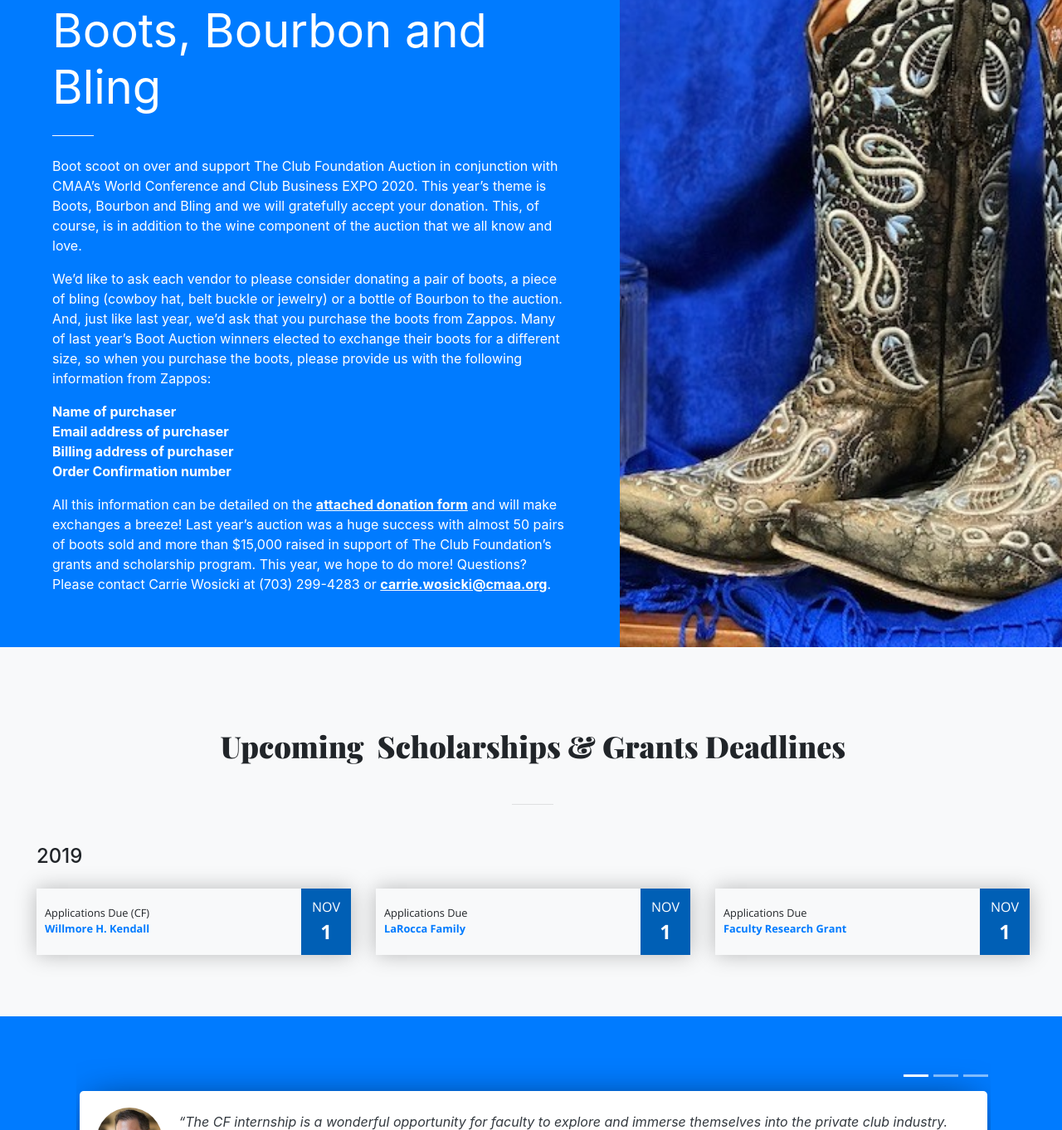
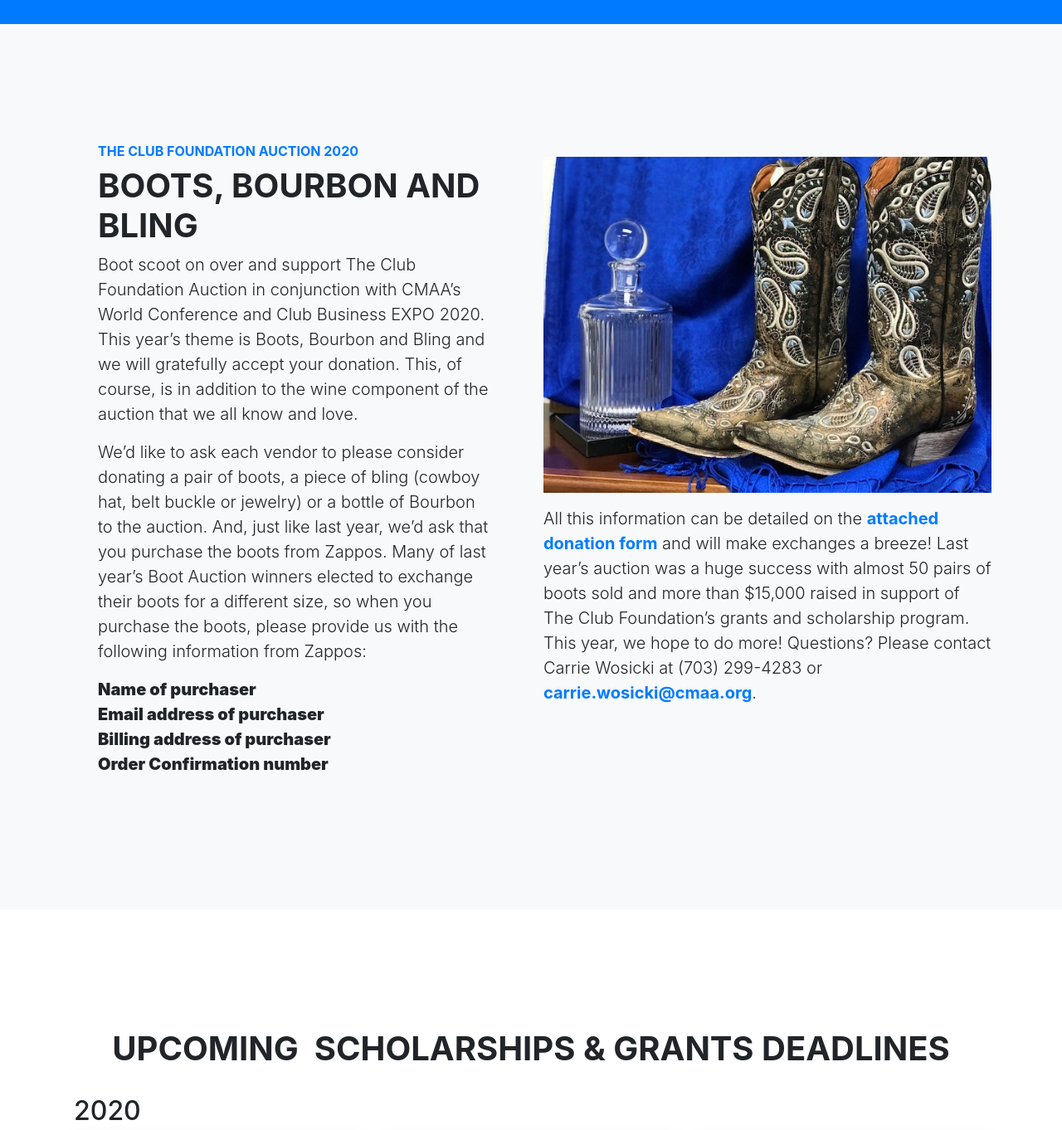
Before and after one commit to willflourance/The-Club-Foundation, a website with bundled scripts: page index.html in a window 1280 px wide. Shown: the part 1245-2607 px from the top of the page at 83% size. Built offline with nearby package versions, Linux system fonts and the light colour scheme; files whose address does not match are found by name.

Commit message:
Chnages to Homepage layout:
- Removed scroll button
- Re-organized feature section
- Removed "case study" custom styling
- more padding between content blocks
- added back application links
- applied boostrap classes to make paragraph copy more legible

```diff
--- a/index.html
+++ b/index.html
@@ -17,6 +17,11 @@
     <link href="https://fonts.googleapis.com/css?family=Playfair+Display:900" rel="stylesheet">
 
     <style>
+        section {
+            padding-top: 6rem;
+            padding-bottom: 6rem;
+        }
+
         .row {
             display: flex;
             flex-wrap: wrap;
@@ -92,22 +97,21 @@
                     <!-- <a class="btn btn-primary btn-xl js-scroll-trigger" href="#about">DONATE</a> --></div>
                 <div class="col-lg-8 mx-auto"> <a class="btn btn-primary btn-xl btn-cta" href="https://app.mobilecause.com/form/xMsKDQ">DONATE</a> </div>
             </div>
-            <div class="row">
+            <!--<div class="row">
                 <div class="col-lg-8 mx-auto my-5">
                     <h1>
                         <a id="link"> <span class="down-button"> <strong>&#10597;</strong></span></a>
                     </h1>
                 </div>
-            </div>
+            </div>-->
         </div>
     </header>
-    <section class="section"> <a name="about" class="anchor" /></a>
-        <div class="container-fluid">
+    <section class="text-white bg-primary">
+        <div class="container">
             <div class="row">
-                <div class="col-lg-8 mx-auto text-center">
-                    <h2><strong class="section-heading">About</strong></h2>
-                    <hr class=" my-5 ">
-                    <p> The Club Foundation was created in 1988 as the only 501(c)3 organization focused solely on the club industry. The Foundation seeks to fund the life cycle of a club manager’s career. Therefore, The Club Foundation provides dollars for
+                <div class="col-md-8 mx-auto text-left">
+                    <h1 class="font-weight-bold text-uppercase">About</h1>
+                    <p class="lead"> The Club Foundation was created in 1988 as the only 501(c)3 organization focused solely on the club industry. The Foundation seeks to fund the life cycle of a club manager’s career. Therefore, The Club Foundation provides dollars for
                         the following five key areas: 1) Students 2) Faculty 3) Club Managers 4) CMAA Chapters 5) Industry at Large. The Club Foundation has a donor base of constituents that seek to further the knowledge and skills of those individuals
                         that lead country clubs, yacht clubs, city clubs, and more. </p>
                 </div>
@@ -115,45 +119,51 @@
         </div>
     </section>
 
-    <section>
-        <div class="container-fluid">
-            <div class="row" style="padding: 0 0px;">
-                <div class="bg-primary col-lg-7 col-md-7">
-                    <div class="case-study">
-                        <h2 class="display-4"><strong class="">Boots, Bourbon and Bling</strong></h2>
-                        <hr class="my-4 light" align="left">
-                        <p>Boot scoot on over and support The Club Foundation Auction in conjunction with CMAA&rsquo;s World Conference and Club Business EXPO 2020. This year&rsquo;s theme is Boots, Bourbon and Bling and we will gratefully accept your donation.
+    <section class="bg-light">
+        <div class="container">
+            <div class="row px-0 py-5 ">
+
+                <div class="col-md-6 px-md-5">
+                    <h6 class="text-primary text-uppercase font-weight-bold">The Club Foundation Auction 2020</h6>
+                    <h1 class="font-weight-bold text-uppercase">Boots, Bourbon and Bling</h1>
+                    <p class="lead">Boot scoot on over and support The Club Foundation Auction in conjunction with CMAA&rsquo;s World Conference and Club Business EXPO 2020. This year&rsquo;s theme is Boots, Bourbon and Bling and we will gratefully accept your donation.
                         This, of course, is in addition to the wine component of the auction that we all know and love.</p>
-                        <p>We&rsquo;d like to ask each vendor to please consider donating a pair of boots, a piece of bling (cowboy hat, belt buckle or jewelry) or a bottle of Bourbon to the auction. And, just like last year, we&rsquo;d ask that you purchase
+                    <p class="lead">We&rsquo;d like to ask each vendor to please consider donating a pair of boots, a piece of bling (cowboy hat, belt buckle or jewelry) or a bottle of Bourbon to the auction. And, just like last year, we&rsquo;d ask that you purchase
                         the boots from Zappos. Many of last year&rsquo;s Boot Auction winners elected to exchange their boots for a different size, so when you purchase the boots, please provide us with the following information from Zappos:</p>
-                        <p><strong>Name of purchaser<br /></strong><strong>Email address of purchaser<br /></strong><strong>Billing address of purchaser<br /></strong><strong>Order Confirmation number</strong></p>
-                        <p>All this information can be detailed on the <strong><u><a href="documents/forms/CF_DonationForm2020.pdf" class="text-light">attached donation form</a></u></strong> and will make exchanges a breeze! Last year&rsquo;s auction was
-                            a huge success with almost 50 pairs of boots sold and more than $15,000 raised in support of The Club Foundation&rsquo;s grants and scholarship program. This year, we hope to do more! Questions? Please contact Carrie Wosicki
-                            at (703) 299-4283 or <strong><a class="text-white" href="mailto:carrie.wosicki@cmaa.org"><u>carrie.wosicki@cmaa.org</u></a></strong>.</p>
+                    <p class="lead font-weight-bold"><strong>Name of purchaser<br /></strong><strong>Email address of purchaser<br /></strong><strong>Billing address of purchaser<br /></strong><strong>Order Confirmation number</strong></p>
+
                 </div>
+                <div class="col-md-6">
+                    <div class="text-center py-3"> <img src="img/Boots-and-Bourbon.jpg" class="img-fluid " /></div>
+                    <p class="lead">All this information can be detailed on the <strong><a href="documents/forms/CF_DonationForm2020.pdf" class="font-weight-bold">attached donation form</a></strong> and will make exchanges a breeze! Last year&rsquo;s auction was a huge
+                        success with almost 50 pairs of boots sold and more than $15,000 raised in support of The Club Foundation&rsquo;s grants and scholarship program. This year, we hope to do more! Questions? Please contact Carrie Wosicki at (703)
+                        299-4283 or <strong><a class="font-weight-bold" href="mailto:carrie.wosicki@cmaa.org">carrie.wosicki@cmaa.org</a></strong>.</p>
+
                 </div>
-                <div class="col-lg-5 col-md-5  case-study-img-5"> </div>
+
             </div>
         </div>
     </section>
 
-    <section class="section bg-light">
-        <div class="container-fluid">
+    <section class=" my-5">
+        <div class="container">
             <div class="row">
                 <div class="mx-auto text-center">
-                    <h2 class="section-heading ">Upcoming &nbsp;Scholarships &amp; Grants Deadlines</h2>
-                    <hr class=" my-4">
+                    <h1 class="text-uppercase font-weight-bold">Upcoming &nbsp;Scholarships &amp; Grants Deadlines</h1>
                 </div>
             </div>
 
             <div class="row my-4">
-                <div class="col-12"><strong><h4>2019</h4></strong> </div>
-                <!--<div class="col-lg-4 col-md-4">
+                <div class="col-12">
+                    <h2>2020</h2>
+                </div>
+                <div class="col-lg-4 col-md-4">
                     <div class="news-box mt-3 mx-auto">
                         <div class="lead">
                             <p>Applications Due <br>
                                 <strong><strong><a href="http://www.clubfoundation.org/apply.html#students">Joe Perdue</a><br>
-              </strong></strong></p>
+              </strong></strong>
+                            </p>
                             <br>
                         </div>
                         <div class="date bg-club-managers"><span>MAy<br>
@@ -164,7 +174,8 @@
                     <div class="news-box mt-3 mx-auto">
                         <div class="lead">
                             <p>Applications Due<br>
-              <strong><strong><a href="http://www.clubfoundation.org/apply.html#students">Student Chapter Grant</a></strong></strong></p>
+                                <strong><strong><a href="http://www.clubfoundation.org/apply.html#students">Student Chapter Grant</a></strong></strong>
+                            </p>
                             <br>
                         </div>
                         <div class="date bg-club-managers"><span>May<br>
@@ -175,48 +186,52 @@
                     <div class="news-box mt-3 mx-auto">
                         <div class="lead">
                             <p>Applications Due<br>
-              <strong><strong><a href="http://www.clubfoundation.org/apply.html#faculty">Faculty Internship</a></strong></strong></p>
+                                <strong><strong><a href="http://www.clubfoundation.org/apply.html#faculty">Faculty Internship</a></strong></strong>
+                            </p>
                             <br>
                         </div>
                         <div class="date bg-faculty"><span>MAY<br>
             <strong class="day">1</strong></span></div>
                     </div>
-      </div>-->
-                <!--<div class="col-lg-4 col-md-4">
+                </div>
+                <div class="col-lg-4 col-md-4">
                     <div class="news-box mt-3 mx-auto">
                         <div class="lead">
                             <p>Applications Due <br>
                                 <strong><strong><a href="http://www.clubfoundation.org/apply.html#clubmanagers">Sally Burns Rambo</a><br>
-              </strong></strong></p>
+              </strong></strong>
+                            </p>
                             <br>
                         </div>
                         <div class="date bg-club-managers"><span>Sept<br>
           <strong class="day">1</strong></span></div>
                     </div>
-      </div>-->
-                <!--<div class="col-lg-4 col-md-4">
+                </div>
+                <div class="col-lg-4 col-md-4">
                     <div class="news-box mt-3 mx-auto">
                         <div class="lead">
                             <p>Applications Due<br>
-              <strong><strong><a href="http://www.clubfoundation.org/apply.html#clubmanagers">James B. Singerling</a></strong></strong></p>
+                                <strong><strong><a href="http://www.clubfoundation.org/apply.html#clubmanagers">James B. Singerling</a></strong></strong>
+                            </p>
                             <br>
                         </div>
                         <div class="date bg-club-managers"><span>SEPT<br>
             <strong class="day">1</strong></span></div>
                     </div>
-      </div>-->
-                <!--<div class="col-lg-4 col-md-4">
+                </div>
+                <div class="col-lg-4 col-md-4">
                     <div class="news-box mt-3 mx-auto">
                         <div class="lead">
                             <p>Applications Due (Chapter)<br>
                                 <strong><strong><a href="http://www.clubfoundation.org/apply.html#clubmanagers">Willmore H. Kendall </a><br>
-              </strong></strong></p>
+              </strong></strong>
+                            </p>
                             <br>
                         </div>
                         <div class="date bg-faculty"><span>OCT<br>
           <strong class="day">1</strong></span></div>
                     </div>
-      </div>-->
+                </div>
                 <div class="col-lg-4 col-md-4">
                     <div class="news-box mt-3 mx-auto">
                         <div class="lead">
@@ -257,7 +272,7 @@
             </div>
         </div>
     </section>
-    <section class="bg-primary section">
+    <section class="bg-primary">
         <div class="container">
             <div class="row">
                 <div class="col-md-12">
```
Lines whose indentation alone changed are shown as unchanged.
